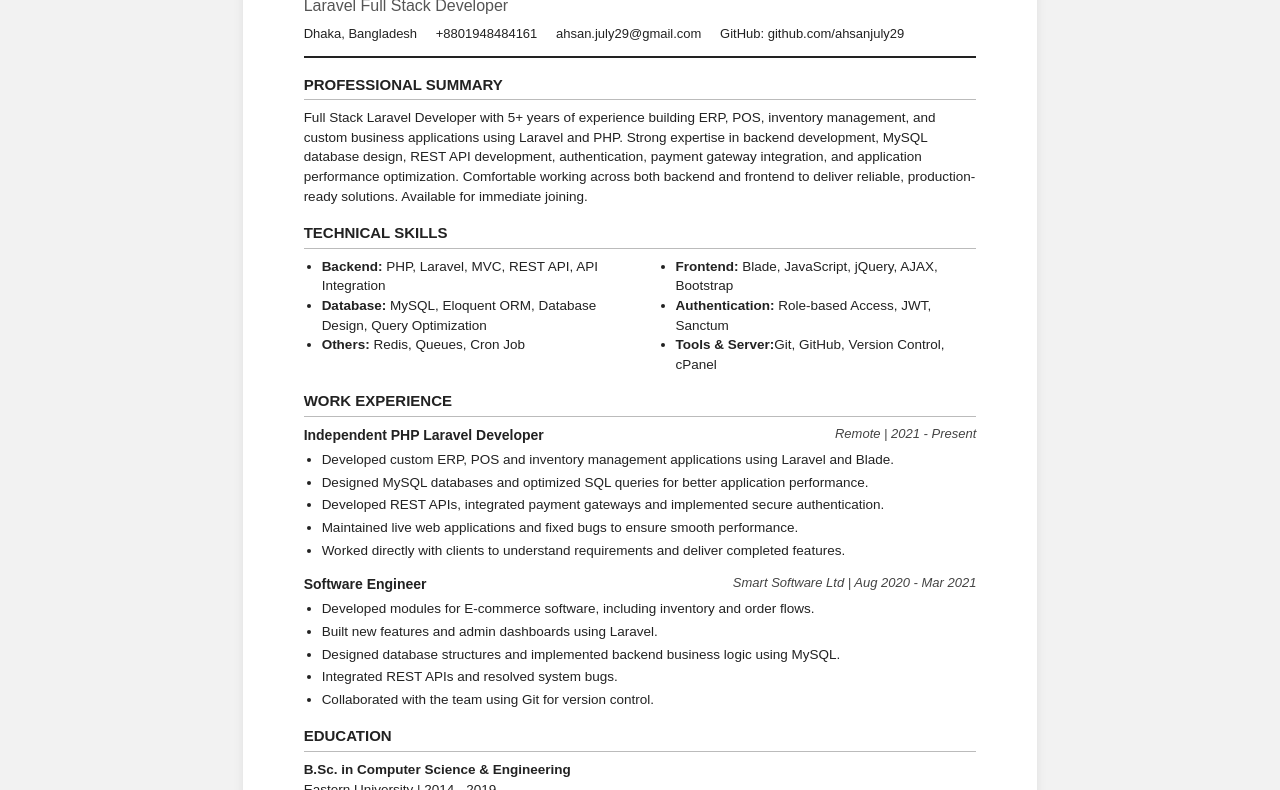
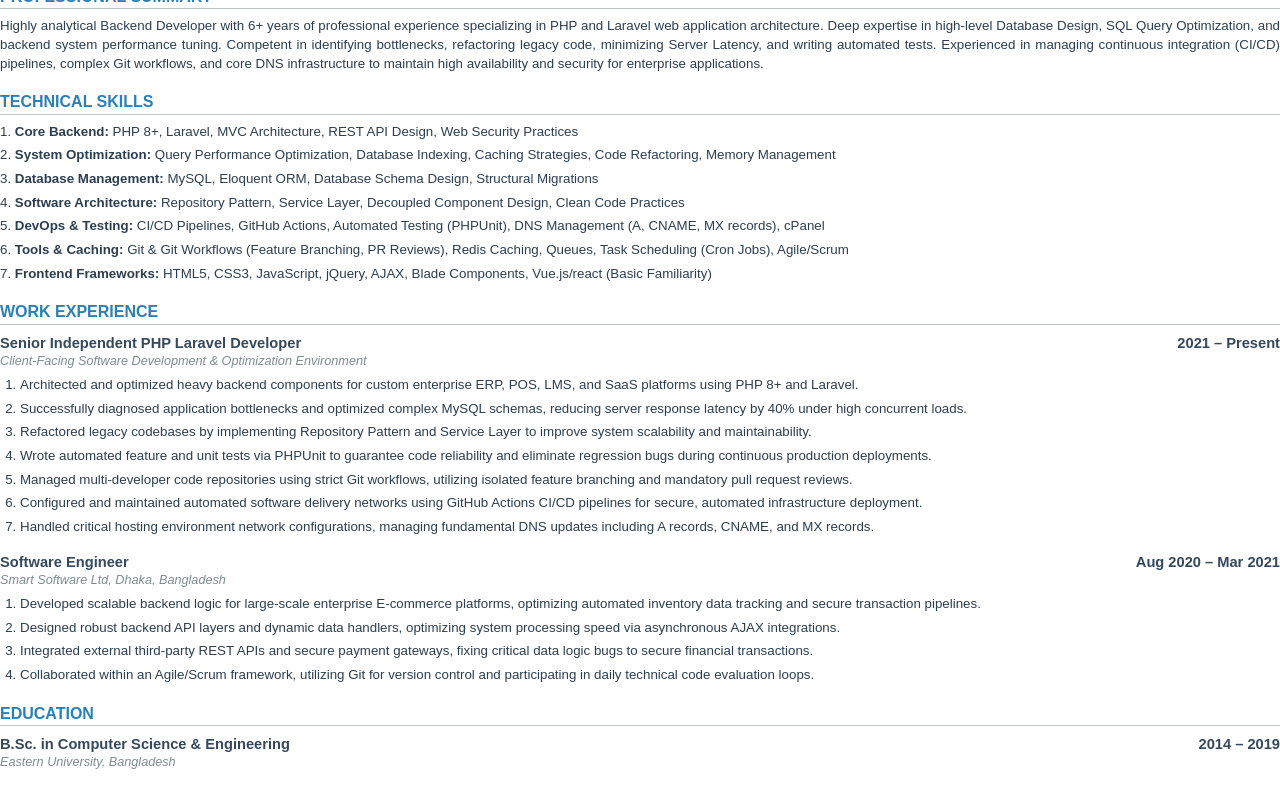
Before and after one commit to Ahsanjuly29/Ahsanjuly29, a plain HTML site: page S_cv.html in a window 1280 px wide. Shown: the part 142-932 px from the top of the page. Drawn offline with Linux system fonts and the light colour scheme.

Commit message:
s update

```diff
--- a/S_cv.html
+++ b/S_cv.html
@@ -2,252 +2,195 @@
 <html lang="en">
 
 <head>
-    <meta charset="UTF-8">
-    <meta name="viewport" content="width=device-width, initial-scale=1.0">
-    <title>Ahsan Ahmed - Laravel Full Stack Developer</title>
+    <meta charset="utf-8">
+    <title>Ahsan Ahmed - Senior Laravel Backend Engineer</title>
     <style>
-        * {
-            margin: 0;
-            padding: 0;
-            box-sizing: border-box;
-        }
-
-        html,
-        body {
-            font-family: Arial, Helvetica, sans-serif;
-            font-size: 13.5px;
-            line-height: 1.45;
-            color: #222;
-            background: #f2f2f2;
+        @page {
+            size: A4;
+            margin: 15mm;
         }
 
         body {
-            padding: 20px 0;
+            font-family: 'Arial', sans-serif;
+            color: #2c3e50;
+            margin: 0;
+            padding: 0;
+            font-size: 10pt;
+            line-height: 1.4;
         }
 
-        .resume {
-            width: 210mm;
-            background: #fff;
-            margin: 0 auto;
-            padding: 18mm 16mm;
-            box-shadow: 0 0 10px rgba(0, 0, 0, .08);
+        .header {
+            border-bottom: 2px solid #2980b9;
+            padding-bottom: 10px;
+            margin-bottom: 15px;
+            text-align: center;
         }
 
-        header {
-            border-bottom: 2px solid #222;
-            padding-bottom: 12px;
-            margin-bottom: 16px;
+        .name {
+            font-size: 22pt;
+            font-weight: bold;
+            color: #2c3e50;
+            text-transform: uppercase;
+            margin: 0 0 5px 0;
         }
 
-        header h1 {
-            font-size: 30px;
-            text-transform: uppercase;
-            letter-spacing: 1px;
-        }
-
-        header h2 {
-            font-size: 16px;
-            font-weight: normal;
-            color: #555;
-            margin-top: 4px;
+        .title {
+            font-size: 13pt;
+            color: #2980b9;
+            font-weight: bold;
+            margin: 0 0 10px 0;
         }
 
         .contact {
-            margin-top: 8px;
-            font-size: 13px;
+            font-size: 9.5pt;
+            color: #555;
         }
 
         .contact span {
-            margin-right: 15px;
-            display: inline-block;
+            margin: 0 10px;
         }
 
-        section {
-            margin-top: 16px;
-
-            /* Don't split a section */
-            break-inside: avoid;
-            page-break-inside: avoid;
+        h2 {
+            font-size: 12pt;
+            color: #2980b9;
+            text-transform: uppercase;
+            margin: 18px 0 8px 0;
+            border-bottom: 1px solid #bdc3c7;
         }
 
-        .section-title {
-            font-size: 15px;
-            font-weight: bold;
-            text-transform: uppercase;
-            border-bottom: 1px solid #bbb;
-            margin-bottom: 8px;
-            padding-bottom: 4px;
-
-            break-after: avoid;
-            page-break-after: avoid;
+        .skills-container {
+            margin-bottom: 10px;
         }
 
-        .skills {
-            display: grid;
-            grid-template-columns: 1fr 1fr;
-            gap: 8px 35px;
-        }
-
-        .skills ul,
-        .job ul {
-            padding-left: 18px;
+        .skills-line {
+            margin: 5px 0;
         }
 
         .job {
-            margin-bottom: 14px;
-
-            break-inside: avoid;
-            page-break-inside: avoid;
+            margin-bottom: 15px;
         }
 
         .job-header {
             display: flex;
             justify-content: space-between;
-            align-items: flex-start;
+            font-weight: bold;
+            font-size: 11pt;
+            color: #34495e;
+        }
+
+        .job-meta {
+            font-style: italic;
+            color: #7f8c8d;
+            font-size: 9.5pt;
             margin-bottom: 5px;
         }
 
-        .job-title {
-            font-size: 14px;
-            font-weight: bold;
+        ol {
+            margin: 0;
+            padding-left: 20px;
         }
 
-        .company {
-            font-size: 13px;
-            font-style: italic;
-            color: #444;
-        }
-
-        .job li {
-            margin-bottom: 3px;
-        }
-
-        @page {
-            size: A4;
-            margin: 10mm;
-        }
-
-        @media print {
-
-            html,
-            body {
-                background: #fff;
-                width: 210mm;
-                height: auto;
-                margin: 0;
-                padding: 0;
-                -webkit-print-color-adjust: exact;
-                print-color-adjust: exact;
-            }
-
-            .resume {
-                width: auto;
-                margin: 0;
-                padding: 0;
-                box-shadow: none;
-                border: none;
-            }
-
-            section,
-            .job,
-            header,
-            ul {
-                break-inside: avoid;
-                page-break-inside: avoid;
-            }
-
-            h1,
-            h2,
-            h3,
-            .section-title {
-                break-after: avoid;
-                page-break-after: avoid;
-            }
+        li {
+            margin-bottom: 5px;
+            text-align: justify;
         }
     </style>
 </head>
 
 <body>
-    <div class="resume">
-        <header>
-            <h1>Ahsan Ahmed</h1>
-            <h2>Laravel Full Stack Developer</h2>
+
+    <div class="header">
+        <div class="name">Ahsan Ahmed</div>
+        <div class="title">Senior Laravel Backend & System Optimization Engineer</div>
         <div class="contact">
-                <span>Dhaka, Bangladesh</span>
-                <span>+8801948484161</span>
-                <span>ahsan.july29@gmail.com</span>
+            <span>Dhaka, Bangladesh</span> |
+            <span>+8801948484161</span> |
+            <span>ahsan.july29@gmail.com</span> |
             <span>GitHub: github.com/ahsanjuly29</span>
         </div>
-        </header>
+    </div>
 
-        <section>
-            <div class="section-title">Professional Summary</div>
-            <p>
-                Full Stack Laravel Developer with 5+ years of experience building ERP, POS, inventory management, and
-                custom business applications using Laravel and PHP. Strong expertise in backend development, MySQL
-                database design, REST API development, authentication, payment gateway integration, and application
-                performance optimization. Comfortable working across both backend and frontend to deliver reliable,
-                production-ready solutions. Available for immediate joining.
+    <h2>Professional Summary</h2>
+    <p style="margin: 0 0 10px 0; text-align: justify;">
+        Highly analytical Backend Developer with 6+ years of professional experience specializing in PHP and Laravel web
+        application architecture. Deep expertise in high-level Database Design, SQL Query Optimization, and backend
+        system performance tuning. Competent in identifying bottlenecks, refactoring legacy code, minimizing Server
+        Latency, and writing automated tests. Experienced in managing continuous integration (CI/CD) pipelines, complex
+        Git workflows, and core DNS infrastructure to maintain high availability and security for enterprise
+        applications.
     </p>
-        </section>
 
-        <section>
-            <div class="section-title">Technical Skills</div>
-            <div class="skills">
-                <ul>
-                    <li><strong>Backend:</strong> PHP, Laravel, MVC, REST API, API Integration</li>
-                    <li><strong>Database:</strong> MySQL, Eloquent ORM, Database Design, Query Optimization</li>
-                    <li><strong>Others:</strong> Redis, Queues, Cron Job</li>
-                </ul>
-                <ul>
-                    <li><strong>Frontend:</strong> Blade, JavaScript, jQuery, AJAX, Bootstrap</li>
-                    <li><strong>Authentication:</strong> Role-based Access, JWT, Sanctum</li>
-                    <li><strong>Tools & Server:</strong>Git, GitHub, Version Control, cPanel</li>
-                </ul>
+    <h2>Technical Skills</h2>
+    <div class="skills-container">
+        <div class="skills-line">1. <strong>Core Backend:</strong> PHP 8+, Laravel, MVC Architecture, REST API Design,
+            Web Security Practices</div>
+        <div class="skills-line">2. <strong>System Optimization:</strong> Query Performance Optimization, Database
+            Indexing, Caching Strategies, Code Refactoring, Memory Management</div>
+        <div class="skills-line">3. <strong>Database Management:</strong> MySQL, Eloquent ORM, Database Schema Design,
+            Structural Migrations</div>
+        <div class="skills-line">4. <strong>Software Architecture:</strong> Repository Pattern, Service Layer, Decoupled
+            Component Design, Clean Code Practices</div>
+        <div class="skills-line">5. <strong>DevOps & Testing:</strong> CI/CD Pipelines, GitHub Actions, Automated
+            Testing (PHPUnit), DNS Management (A, CNAME, MX records), cPanel</div>
+        <div class="skills-line">6. <strong>Tools & Caching:</strong> Git & Git Workflows (Feature Branching, PR
+            Reviews), Redis Caching, Queues, Task Scheduling (Cron Jobs), Agile/Scrum</div>
+        <div class="skills-line">7. <strong>Frontend Frameworks:</strong> HTML5, CSS3, JavaScript, jQuery, AJAX, Blade
+            Components, Vue.js/react (Basic Familiarity)</div>
     </div>
-        </section>
 
-        <section>
-            <div class="section-title">Work Experience</div>
+    <h2>Work Experience</h2>
 
     <div class="job">
         <div class="job-header">
-                    <div>
-                        <div class="job-title">Independent PHP Laravel Developer</div>
+            <span>Senior Independent PHP Laravel Developer</span>
+            <span>2021 – Present</span>
         </div>
-                    <div class="company">Remote | 2021 - Present</div>
-                </div>
-                <ul>
-                    <li>Developed custom ERP, POS and inventory management applications using Laravel and Blade.</li>
-                    <li>Designed MySQL databases and optimized SQL queries for better application performance.</li>
-                    <li>Developed REST APIs, integrated payment gateways and implemented secure authentication.</li>
-                    <li>Maintained live web applications and fixed bugs to ensure smooth performance.</li>
-                    <li>Worked directly with clients to understand requirements and deliver completed features.</li>
-                </ul>
+        <div class="job-meta">Client-Facing Software Development & Optimization Environment</div>
+        <ol>
+            <li>Architected and optimized heavy backend components for custom enterprise ERP, POS, LMS, and SaaS
+                platforms using PHP 8+ and Laravel.</li>
+            <li>Successfully diagnosed application bottlenecks and optimized complex MySQL schemas, reducing server
+                response latency by 40% under high concurrent loads.</li>
+            <li>Refactored legacy codebases by implementing Repository Pattern and Service Layer to improve system
+                scalability and maintainability.</li>
+            <li>Wrote automated feature and unit tests via PHPUnit to guarantee code reliability and eliminate
+                regression bugs during continuous production deployments.</li>
+            <li>Managed multi-developer code repositories using strict Git workflows, utilizing isolated feature
+                branching and mandatory pull request reviews.</li>
+            <li>Configured and maintained automated software delivery networks using GitHub Actions CI/CD pipelines for
+                secure, automated infrastructure deployment.</li>
+            <li>Handled critical hosting environment network configurations, managing fundamental DNS updates including
+                A records, CNAME, and MX records.</li>
+        </ol>
     </div>
 
     <div class="job">
         <div class="job-header">
-                    <div>
-                        <div class="job-title">Software Engineer</div>
+            <span>Software Engineer</span>
+            <span>Aug 2020 – Mar 2021</span>
         </div>
-                    <div class="company">Smart Software Ltd | Aug 2020 - Mar 2021</div>
+        <div class="job-meta">Smart Software Ltd, Dhaka, Bangladesh</div>
+        <ol>
+            <li>Developed scalable backend logic for large-scale enterprise E-commerce platforms, optimizing automated
+                inventory data tracking and secure transaction pipelines.</li>
+            <li>Designed robust backend API layers and dynamic data handlers, optimizing system processing speed via
+                asynchronous AJAX integrations.</li>
+            <li>Integrated external third-party REST APIs and secure payment gateways, fixing critical data logic bugs
+                to secure financial transactions.</li>
+            <li>Collaborated within an Agile/Scrum framework, utilizing Git for version control and participating in
+                daily technical code evaluation loops.</li>
+        </ol>
     </div>
-                <ul>
-                    <li>Developed modules for E-commerce software, including inventory and order flows.</li>
-                    <li>Built new features and admin dashboards using Laravel.</li>
-                    <li>Designed database structures and implemented backend business logic using MySQL.</li>
-                    <li>Integrated REST APIs and resolved system bugs.</li>
-                    <li>Collaborated with the team using Git for version control.</li>
-                </ul>
+
+    <h2>Education</h2>
+    <div class="job">
+        <div class="job-header">
+            <span>B.Sc. in Computer Science & Engineering</span>
+            <span>2014 – 2019</span>
         </div>
-        </section>
+        <div class="job-meta">Eastern University, Bangladesh</div>
+    </div>
 
-        <section>
-            <div class="section-title">Education</div>
-            <p><strong>B.Sc. in Computer Science & Engineering</strong><br>Eastern University | 2014 - 2019</p>
-        </section>
-    </div>
 </body>
 
 </html>
```
Lines whose indentation alone changed are shown as unchanged.
